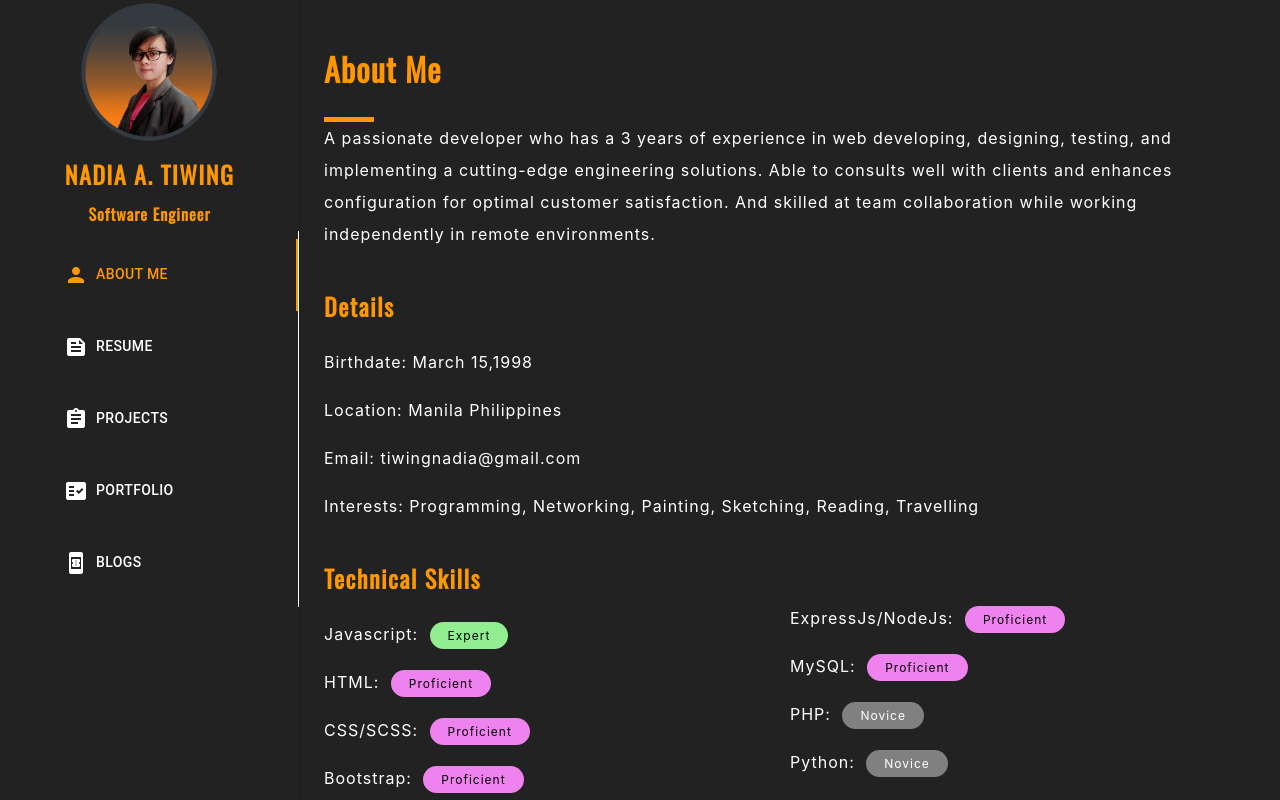
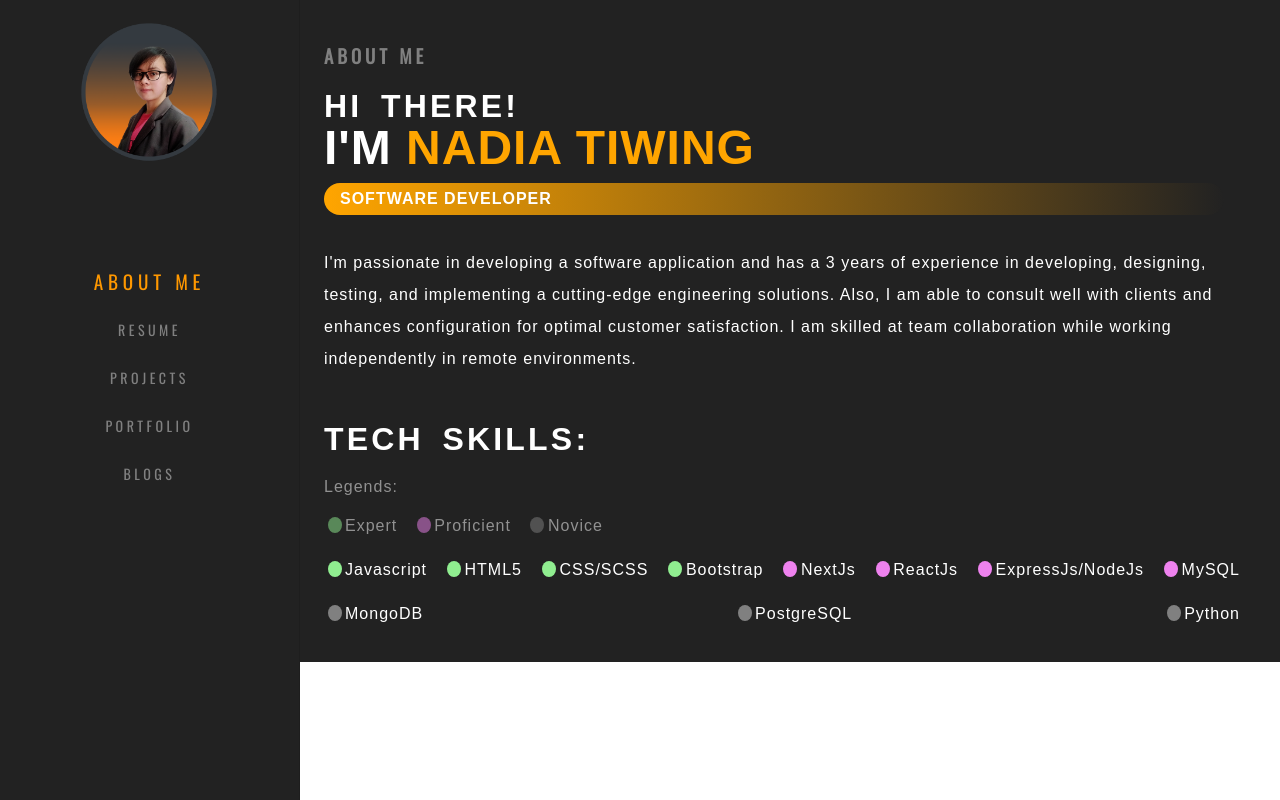
Before and after one commit to NadzTiwing/nadia-tiwing, a React (Create React App) app: page / in a window 1280 px wide. Shown: the top 800 px of the page. Built offline with nearby package versions, Linux system fonts and the light colour scheme.

Commit message:
change sidebar format and insert new personal projects

```diff
--- a/src/App.tsx
+++ b/src/App.tsx
@@ -1,5 +1,4 @@
 import React from 'react';
-import logo from './logo.svg';
 import './App.css';
 import Main from './main/index'
 
--- a/src/index.css
+++ b/src/index.css
@@ -1,8 +1,6 @@
 body {
   margin: 0;
-  font-family: -apple-system, BlinkMacSystemFont, 'Segoe UI', 'Roboto', 'Oxygen',
-    'Ubuntu', 'Cantarell', 'Fira Sans', 'Droid Sans', 'Helvetica Neue',
-    sans-serif;
+  font-family: 'Source Sans Pro', sans-serif !important;
   -webkit-font-smoothing: antialiased;
   -moz-osx-font-smoothing: grayscale;
 }
@@ -16,19 +14,131 @@ code {
 
 /* customs */
 #profile-pic{
-  margin: 0 auto;
+  margin: 1em auto;
   width: 150px;
   height: 150px;
 }
 
-.nav-links{
-  display: flex;
-  justify-content: start !important;
-  border-bottom: 1px white;
+.nav-links {
+  margin-top:calc(100vh/10);
+}
+
+.nav-links button {
+  font-family: 'Oswald', sans-serif !important;
+  font-weight: 300 !important;
+  letter-spacing: 0.25em;
+  color: gray;
+}
+
+.nav-links:hover {
+  color: white;
+  transition: 0.3s;
+}
+
+.nav-links.Mui-selected {
+  font-size: 1.2em;
+  transition: 0.3s;
+}
+
+.MuiTabs-indicator {
+  display: none !important;
 }
 
 .underline{
   border-bottom: 5px solid orange;
+}
+
+.section-title {
+
+}
+
+.intro-box {
+  margin: auto 2em auto 0;
+  display: flex;
+  flex-direction: row;
+}
+
+.text-intro {
+  flex-direction: column;
+  margin: auto 0 !important;
+}
+
+.hi {
+  font-weight: bolder;
+  font-size: 2em;
+  letter-spacing: 0.1em !important;
+  word-spacing: 0.2em;
+}
+
+.name {
+  font-weight: bolder;
+  font-size: 3em;
+}
+
+.job-title {
+  background: linear-gradient(to right, orange , #222222);;
+  font-weight: bold;
+  font-size: 1em;
+  padding: 0 1em;
+  border-radius: 1em 1em;
+}
+
+.name, .job-title {
+  margin-top: -0.80em !important;
+}
+
+.name .highlight {
+  color: orange !important;
+}
+
+.summary {
+  padding: 2em 0;
+}
+
+.cta-btn {
+  font-family: 'Oswald', sans-serif;
+  font-size: 200;
+  padding: 1.5em;
+  background-color: transparent !important;
+  border: 3px solid orange !important;
+  border-radius: 0 !important;
+  color: orange !important;
+  padding: 1.5em !important;
+  margin-top: 2em !important;
+}
+
+.skills {
+  display: flex;
+  flex-direction: column;
+}
+
+.skills .legends {
+  flex-direction: row;
+}
+
+.languages {
+  display: flex;
+  flex-direction: row;
+  -webkit-flex-wrap: wrap;
+  flex-wrap: wrap;
+  justify-content: space-between;
+}
+
+.legends {
+  display: flex;
+  flex-direction: row;
+}
+
+.skills .custom-badge {
+  border-radius: 50%!important;
+  margin-top: 2em;
+  margin-bottom: 2em;
+  padding: 1em 1em!important;
+  font-size: 7px!important;
+}
+
+.skills .txt {
+  padding: 0.4em 1em 0.35em 0 !important
 }
 
 .center{
@@ -85,4 +195,5 @@ code {
 .bg-dark{
   background-color: #222222 !important;
   height: 100%;
+  border: none!important;
 }
--- a/src/main/content/about_me.tsx
+++ b/src/main/content/about_me.tsx
@@ -1,6 +1,7 @@
 import * as React from 'react';
-import { Grid, Typography, Box, Link, Badge } from "@mui/material";
+import { Grid, Typography, Box, Link, Badge, Button } from "@mui/material";
 import LinkedInIcon from '@mui/icons-material/LinkedIn';
+import ArrowDownIcon from '@mui/icons-material/ArrowDownward';
 
 export default function AboutMe(screen: IScreenSize) {
     const [gridSize, setGridSize] = React.useState("span 6");
@@ -10,47 +11,86 @@ export default function AboutMe(screen: IScreenSize) {
         setGridSize(size);
     }, [screen.isMobile]);
 
+    const languages = [
+        {
+            name: "Javascript",
+            level: "expert"
+        },
+        {
+            name: "HTML5",
+            level: "expert"
+        },
+        {
+            name: "CSS/SCSS",
+            level: "expert"
+        },
+        {
+            name: "Bootstrap",
+            level: "expert"
+        },
+        {
+            name: "NextJs",
+            level: "proficient"
+        },
+        {
+            name: "ReactJs",
+            level: "proficient"
+        },
+        {
+            name: "ExpressJs/NodeJs",
+            level: "proficient"
+        },
+        {
+            name: "MySQL",
+            level: "proficient"
+        },
+        {
+            name: "MongoDB",
+            level: "novice"
+        },
+        {
+            name: "PostgreSQL",
+            level: "novice"
+        },
+        {
+            name: "Python",
+            level: "novice"
+        },
+    ];
+
     return(
         <>
-            <Box gridColumn="span 12">
-                <Typography variant='body1' sx={{ mb:4 }} >
-                    A passionate developer who has a 3 years of experience in web developing, designing,  testing, and implementing a cutting-edge engineering solutions. Able to consults well with clients and enhances configuration for optimal customer satisfaction. And skilled at team collaboration while working independently in remote environments.
-                </Typography>
+            <Box gridColumn="span 12" className="intro-box">
+                <div className="text-intro">
+                    <Typography className="hi">HI THERE!</Typography>
+                    <Typography className="name">I'M <span className="highlight">NADIA TIWING</span></Typography>
+                    <Typography className="job-title"> SOFTWARE DEVELOPER </Typography>
+                    <Typography className="summary" >
+                        I'm passionate in developing a software application and has a 3 years of experience in developing, designing,  testing, and implementing a cutting-edge engineering solutions. Also, I am able to consult well with clients and enhances configuration for optimal customer satisfaction. I am skilled at team collaboration while working independently in remote environments.
+                    </Typography>
+
+                </div>
             </Box>
-            <Box gridColumn="span 12">
-                <Typography variant='h2'>Details</Typography>
-                <Typography variant='body1'>
-                    <p>Birthdate: March 15,1998</p>
-                    <p>Location: Manila Philippines</p>
-                    <p>Email: tiwingnadia@gmail.com</p>
-                    <p>Interests: Programming, Networking, Painting, Sketching, Reading, Travelling</p>
-                </Typography>
+            <Box gridColumn="span 12" className="skills">
+                <Typography className="hi">TECH SKILLS:</Typography>
+                <Typography sx={{ opacity: "0.5"}}>Legends: </Typography>
+                <Box className="legends" sx={{ opacity: "0.5"}}>
+                    <span className="custom-badge expert"></span><label className="txt">Expert</label>
+                    <span className="custom-badge proficient"></span><label className="txt">Proficient</label>
+                    <span className="custom-badge novice"></span><label className="txt">Novice</label>
+                </Box>
+                <div className='languages'>
+                    {languages.map( lang => (
+                        <div className="legends" key={lang.name}>
+                            <span className={`custom-badge ${lang.level}`}></span><label className="txt">{lang.name}</label>
+                        </div>
+                    ))}
+
+                </div>
+                {/* <Button className="cta-btn mt-3" variant="contained">KNOW MORE ABOUT ME <ArrowDownIcon/></Button> */}
             </Box>
-            <Box gridColumn={ gridSize } sx={{ mt: 2 }}>
-                <Typography variant='h2'>Technical Skills</Typography>
-                <Typography variant='body1'>
-                    <p>Javascript: <span className="custom-badge expert">Expert</span></p>
-                    <p>HTML: <span className="custom-badge proficient">Proficient</span></p>
-                    <p>CSS/SCSS: <span className="custom-badge proficient">Proficient</span></p>
-                    <p>Bootstrap: <span className="custom-badge proficient">Proficient</span></p>
-                    <p>NextJs/ReactJs: <span className="custom-badge proficient">Proficient</span></p>
-                </Typography>
-            </Box>
-            <Box gridColumn={ gridSize } sx={ screen.isMobile ? { mt: 0 } : { mt: 6 } }>
-                <Typography variant='body1'>
-                    <p>ExpressJs/NodeJs: <span className="custom-badge proficient">Proficient</span></p>
-                    <p>MySQL: <span className="custom-badge proficient">Proficient</span></p>
-                    <p>PHP: <span className="custom-badge novice">Novice</span></p>
-                    <p>Python: <span className="custom-badge novice">Novice</span></p>
-                </Typography>
-            </Box>
-            <Box gridColumn="span 12" sx={{ mt: 2 }}>
-                <Typography variant='h2'  >Social</Typography>
-                <Link href="https://www.linkedin.com/in/nadia-tiwing-06b733234"
-                target="_blank" rel="noopener" underline="none" sx={{ color: 'primary.light' }}>
-                    <LinkedInIcon fontSize="large"/>
-                </Link>
-            </Box>
+
+
         </>
     );
 }
--- a/src/main/content/blogs.tsx
+++ b/src/main/content/blogs.tsx
@@ -29,7 +29,7 @@ export default function Portfolio(screen: IScreenSize) {
     return(
         <>
         { blogs.map( blog => (
-            <Box gridColumn={screen.isMobile ? "span 12" : "span 4"} sx={{ mt: 3, mb: 14, px:1 }}  key={ blog.id }>
+            <Box gridColumn={screen.isMobile ? "span 12" : "span 5"} sx={{ mt: 3, mb: 14, px:1 }}  key={ blog.id }>
                 <Card sx={{ maxWidth: 345, p:2, bgcolor: 'primary.dark' }} className='customCard'>
                     <CardMedia
                         component="img"
--- a/src/main/content/portfolio.tsx
+++ b/src/main/content/portfolio.tsx
@@ -22,14 +22,14 @@ export default function Portfolio(screen: IScreenSize) {
             imgUrl: './img/mint05.JPG',
             siteUrl: 'https://hr.mintlang.com/hr_portal/',
             title: 'Mint05',
-            content: 'Part of the designing and front-end team that developed the HR Portal, a one-stop shop tool for all employees of Mint05/Infuturo, Inc..'
+            content: 'Part of the frontend development team that improved the HR Portal, a one-stop shop tool for all employees of Mint05/Infuturo, Inc.'
         },
     ];
 
     return(
         <>
         { samples.map( sample => (
-            <Box gridColumn={screen.isMobile ? "span 12" : "span 4"} sx={{ mt: 3, mb: 14, px:1 }}  key={ sample.id }>
+            <Box gridColumn={screen.isMobile ? "span 12" : "span 5"} sx={{ mt: 3, mb: 14, px:1 }}  key={ sample.id }>
                 <Card sx={{ maxWidth: 345, p:2, bgcolor: 'primary.dark' }} className='customCard'>
                     <CardMedia
                         component="img"
--- a/src/main/content/template.tsx
+++ b/src/main/content/template.tsx
@@ -1,4 +1,4 @@
-import { Grid, Divider, Box, Typography } from "@mui/material";
+import { Grid, Box, Typography } from "@mui/material";
 
 interface Content{
     title: string,
@@ -10,15 +10,7 @@ export default function Template(content: Content) {
     return(
         <Grid container spacing={0} justifyContent="flex-start" alignItems="flex-start" direction="column" sx={ content.isMobile ? { mt: 3} : { mt: 0}}>
             <Grid item xs={6}>
-                <Typography variant={'h1'}>{content.title}</Typography>
-                <Box
-                sx={{
-                    mt: 2,
-                    width: 50,
-                    height: 5,
-                    backgroundColor: 'primary.main',
-                }}
-                />
+                <Typography variant={'h3'} className="section-title">{content.title.toUpperCase()}</Typography>
             </Grid>
             <Grid>
                 <Box
--- a/src/main/sidebar.tsx
+++ b/src/main/sidebar.tsx
@@ -141,29 +141,21 @@ export default function ResponsiveDrawer(props: Props) {
   const drawer = (
     <div className="bg-dark">
       <Avatar
-      alt="Remy Sharp"
+      alt="nadia-tiwing"
       src="./img/nadz.png"
       id='profile-pic'
       />
-      <Typography variant="h2" sx={{color:'primary.main'}} className='center'>NADIA A. TIWING</Typography>
-      <Typography variant="h4" sx={{color:'primary.main'}} className="center">Software Engineer</Typography>
-      {/* <Toolbar /> */}
-      <Divider />
       <Tabs
         orientation="vertical"
         value={value}
         onChange={evt => handleChange(evt)}
         aria-label="Sidebar"
-        sx={{ borderRight: 1, color:'primary.light', py:1 }}
+        sx={{  py:1 }}
         className='nav-links'
-        indicatorColor='primary'
       >
         {navLinks.map( (link, index) =>(
           <Tab
-          icon={<link.icon/>}
-          iconPosition="start"
           label={link.title} {...a11yProps(link.index)}
-          sx={{color:'primary.light', px:8, my:0}}
           className='nav-links'
           />
         ))}
@@ -243,7 +235,11 @@ export default function ResponsiveDrawer(props: Props) {
                 initial={{ opacity: 0 }}
                 animate={{ opacity: 1, y: 5 }}
               >
-                <Template title={link.title} details={link.content} isMobile={ isMobile } />
+                <Template
+                title={link.title}
+                details={link.content}
+                isMobile={ isMobile }
+                />
               </motion.div>
             </AnimatePresence>
           </TabPanel>
```
Also changed, not shown: src/main/content/projects.tsx (+23 -7 lines), src/main/content/resume.tsx (+4 -8 lines), src/main/index.tsx (+6 -2 lines), public/img/pic-share.png (added), public/img/text-o-matic.png (added).
